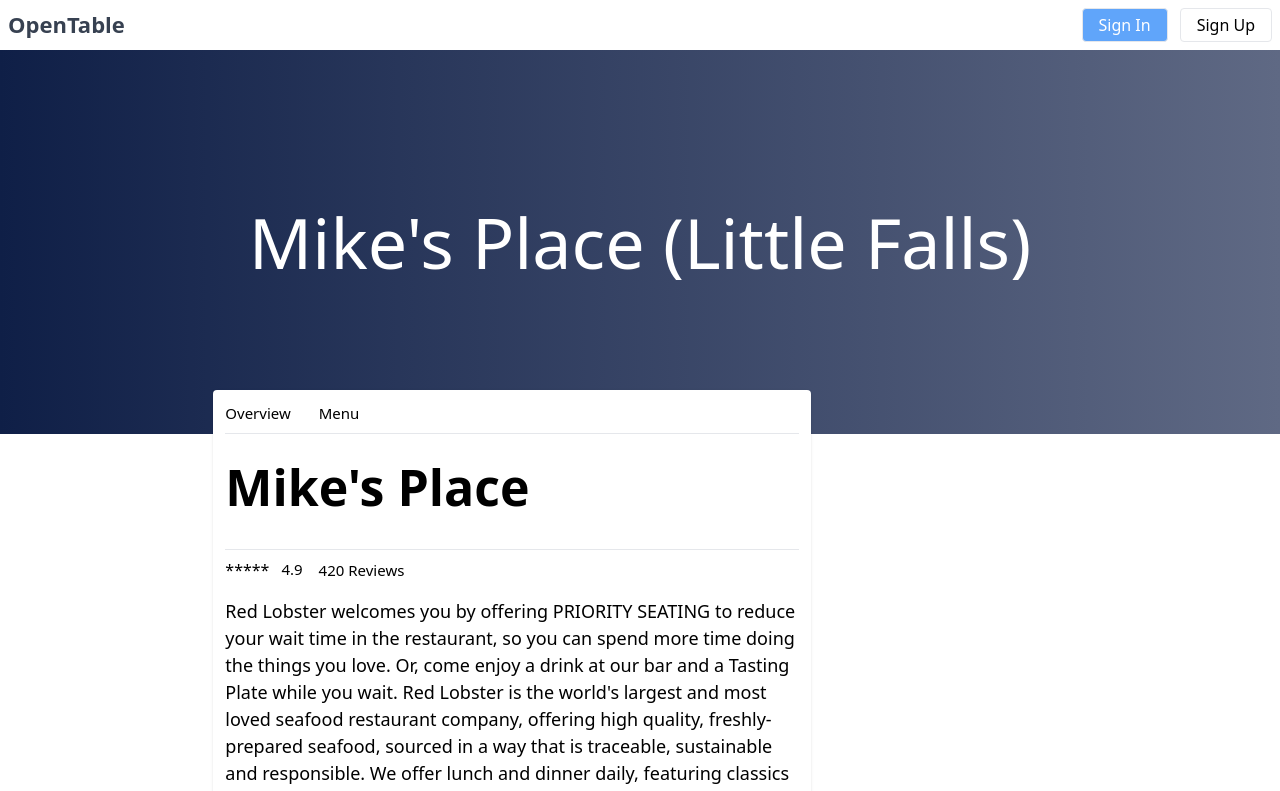
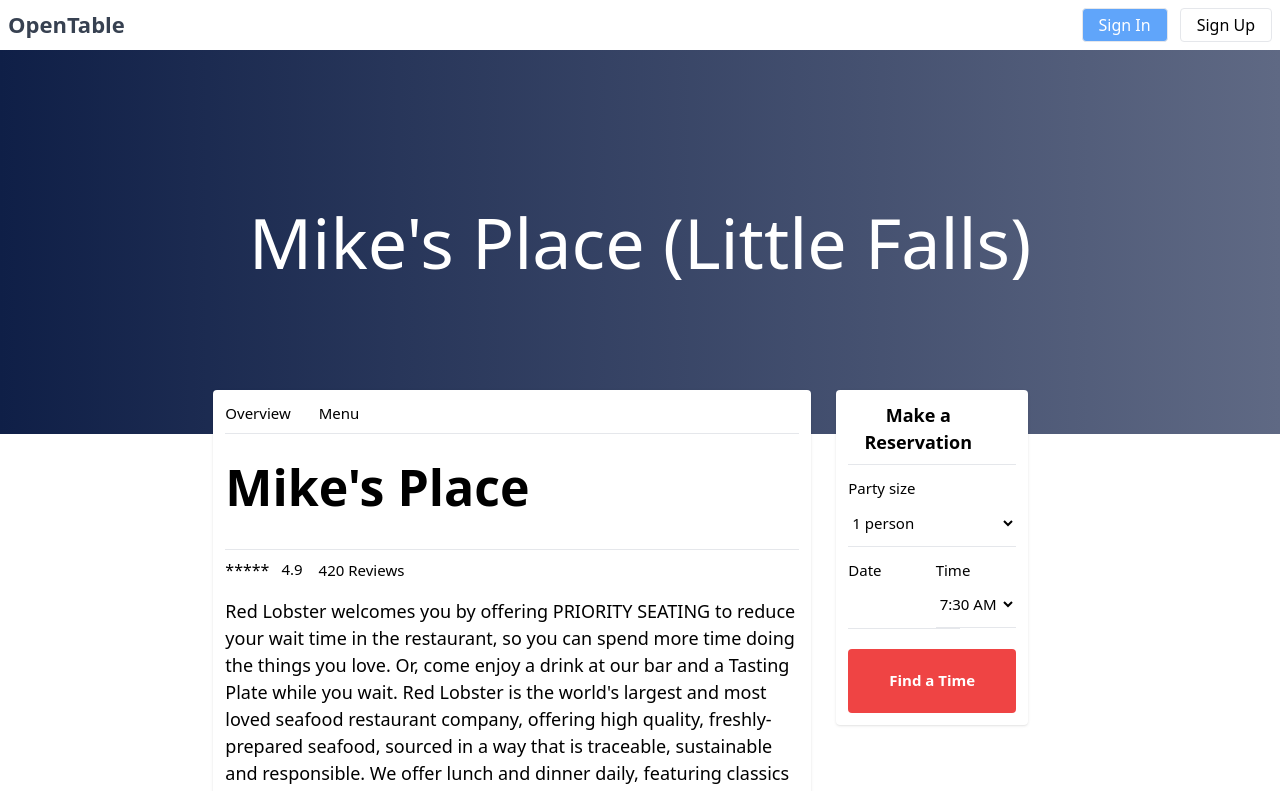
Before and after one commit to Mohawk-Valley-Interactive/unleash-nextjs-demo, a Next.js app: page / in a window 1280 px wide. Shown: the top 791 px of the page. Built offline with nearby package versions, Linux system fonts and the light colour scheme.

Commit message:
125 The reservation card

```diff
--- a/app/page.tsx
+++ b/app/page.tsx
@@ -34,8 +34,9 @@
             </div>
           </div>
           {/* HEADER */}
-          {/* DESCRIPTION PORTION */}
+          {/* BODY */}
           <div className="flex m-auto w-2/3 justify-between items-start 0 -mt-11">
+            {/* DESCRIPTION PORTION */}
             <div className="bg-white w-[70%] rounded p-3 shadow">
               {/* RESTAURANT NAVBAR */}
               <nav className="flex text-reg border-b pb-2">
@@ -161,8 +162,54 @@
               </div>
               {/* REVIEWS */}
             </div>
+            {/* DESCRIPTION PORTION */}
+            {/* RESERVATION CARD PORTION */}
+            <div className="w-[27%] relative text-reg">
+              <div className="fixed w-[15%] bg-white rounded p-3 shadow">
+                <div className="text-center border-b pb-2 font-bold">
+                  <h4 className="mr-7 text-lg">Make a Reservation</h4>
+                </div>
+                <div className="my-3 flex flex-col">
+                  <label htmlFor="">Party size</label>
+                  <select
+                    name=""
+                    className="bg-white py-3 border-b font-light"
+                    id=""
+                  >
+                    <option value="">1 person</option>
+                    <option value="">2 people</option>
+                  </select>
+                </div>
+                <div className="flex justify-between">
+                  <div className="flex flex-col w-[48%]">
+                    <label>Date</label>
+                    <input
+                      type="text"
+                      className="bg-white py-3 border-b font-light w-28"
+                    />
+                  </div>
+                  <div className="flex flex-col w-[48%]">
+                    <label>Time</label>
+                    <select
+                      name=""
+                      id=""
+                      className="bg-white py-3 border-b font-light"
+                    >
+                      <option value="">7:30 AM</option>
+                      <option value="">12:30 7PM</option>
+                    </select>
+                  </div>
+                </div>
+                <div className="mt-5">
+                  <button className="bg-red-500 rounded w-full px-4 text-white font-bold h-16">
+                    Find a Time
+                  </button>
+                </div>
+              </div>
+            </div>
+            {/* RESERVATION CARD PORTION */}
           </div>
-          {/* DESCRIPTION PORTION */}
+          {/* BODY */}
         </main>
       </main>
     </main>
```
